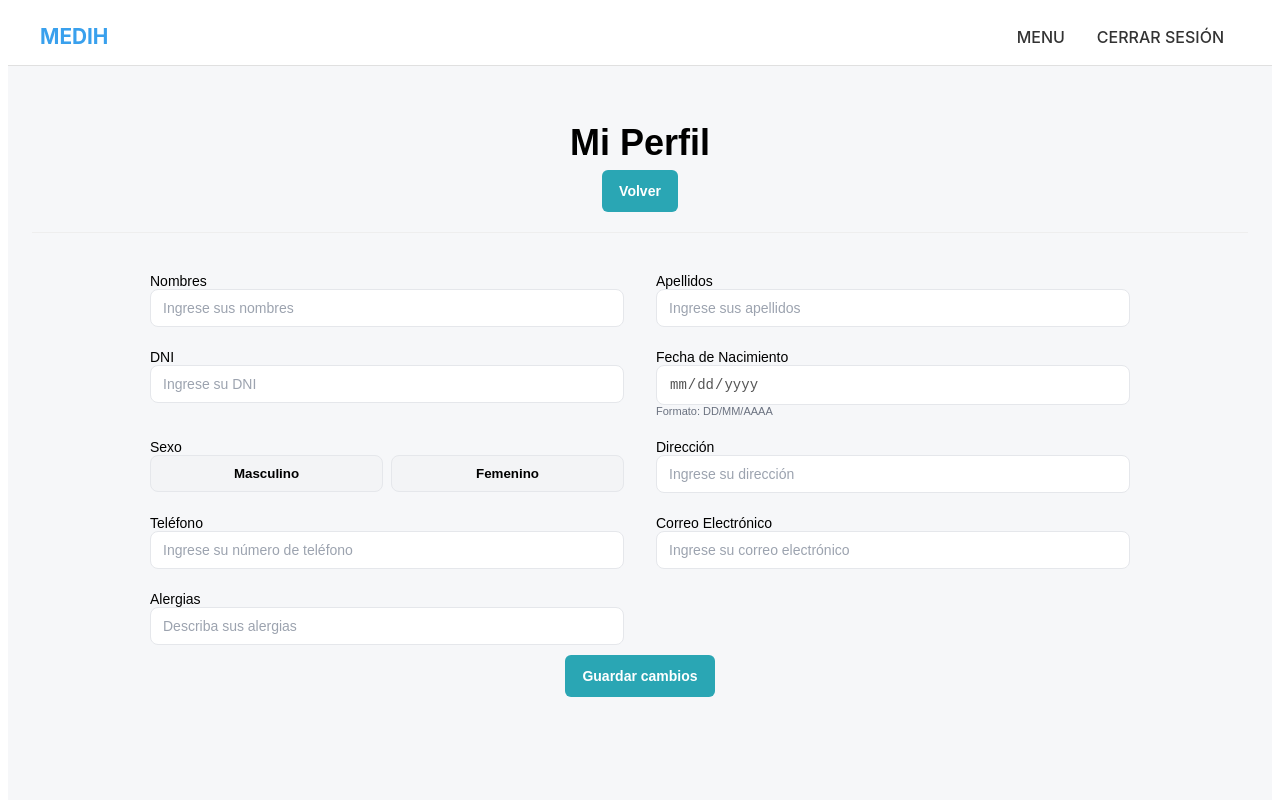
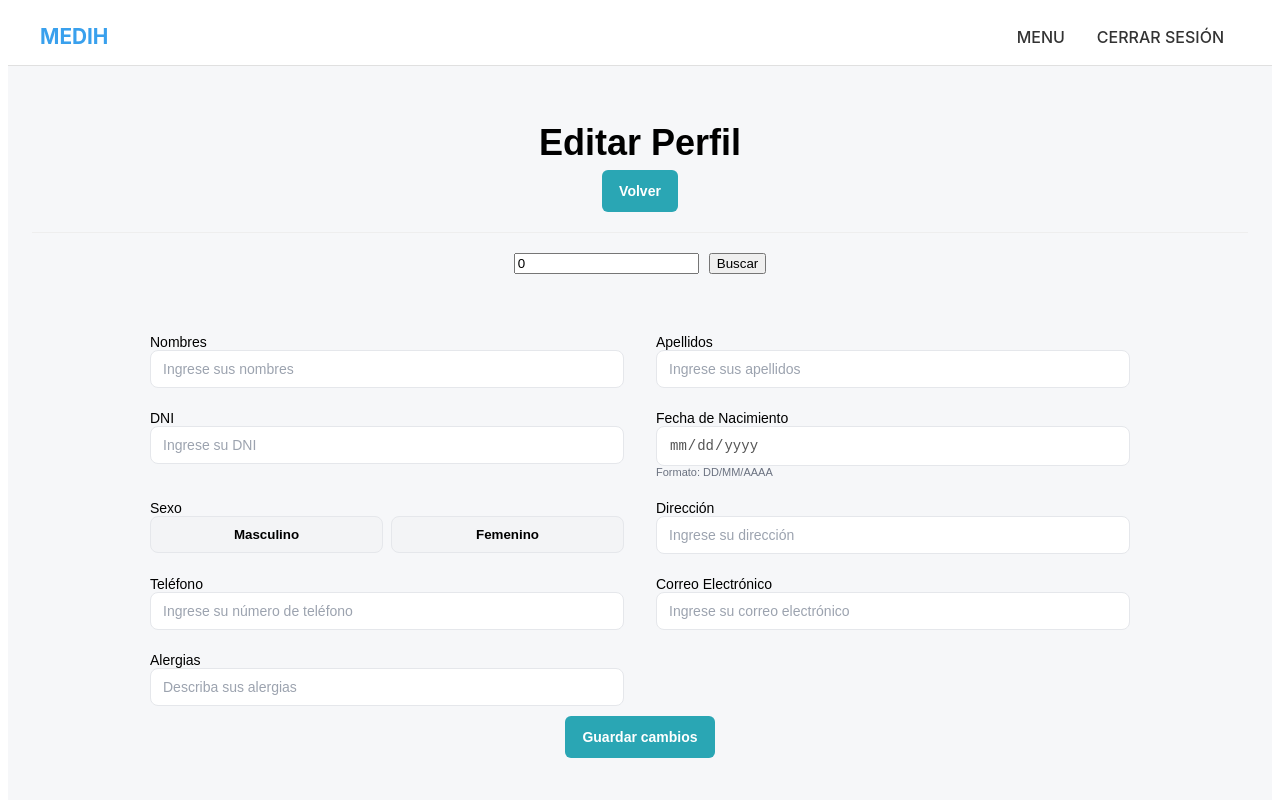
Before and after one commit to flzuazo/Frontend-G1-Arqui-Web, an Angular app: page /editar-perfil-paciente in a window 1280 px wide. Shown: the top 800 px of the page. Built offline with nearby package versions, Linux system fonts and the light colour scheme; no server answers.

Commit message:
agregar alergias  (#41)
* HU10:Editar perfil paciente(unido al backend)

* Editar perfil paciente y alergias

* Editar perfil paciente y alergias

```diff
--- a/src/app/components/editar-perfil-paciente/editar-perfil-paciente.css
+++ b/src/app/components/editar-perfil-paciente/editar-perfil-paciente.css
@@ -15,6 +15,24 @@
   font-family: Arial, serif;
   font-size: 14px;
 }
+.buscar-wrapper {
+  width: 100%;
+  display: flex;
+  justify-content: center;
+  align-items: center;
+  margin: 20px 0;
+  gap: 10px;
+}
+.buscar-container input {
+  padding: 8px;
+  width: 220px;
+}
+
+.buscar-container button {
+  padding: 8px 16px;
+  cursor: pointer;
+}
+
 
 
 
@@ -42,7 +60,7 @@
 .wrapper { padding:56px 24px 96px; }
 
 
-/* título y subtítulo */
+
 .title{
   margin:0 0 6px 0;
   font-size: clamp(22px, 3.2vw, 36px);
--- a/src/app/components/editar-perfil-paciente/editar-perfil-paciente.html
+++ b/src/app/components/editar-perfil-paciente/editar-perfil-paciente.html
@@ -1,6 +1,6 @@
 <main class="wrapper">
   <section class="title card">
-    <h1 class="title" >Mi Perfil</h1>
+    <h1 class="title" >Editar Perfil</h1>
   </section>
 
   <div class="center-btn">
@@ -8,6 +8,11 @@
   </div>
 
   <div class="divider"></div>
+  <div class="buscar-wrapper">
+    <input type="number" [(ngModel)]="idBusqueda" placeholder="Ingresa el ID del paciente">
+    <button (click)="buscarPaciente()">Buscar</button>
+  </div>
+
 
   <section class="form-wrap">
     <form [formGroup]="form" (ngSubmit)="submit()">
--- a/src/app/components/editar-perfil-paciente/editar-perfil-paciente.ts
+++ b/src/app/components/editar-perfil-paciente/editar-perfil-paciente.ts
@@ -1,65 +1,86 @@
 import { Component, OnInit } from '@angular/core';
 import { CommonModule } from '@angular/common';
 import { FormBuilder, FormGroup, ReactiveFormsModule, Validators } from '@angular/forms';
+import { FormsModule } from '@angular/forms';
 import { EditarPacienteService } from '../../services/editar-paciente.service';
 import { Paciente, PacienteUpdateDTO } from '../../model/paciente';
-import {RouterModule} from '@angular/router';
+import { RouterModule } from '@angular/router';
 
 @Component({
   selector: 'app-editar-perfil-paciente',
   standalone: true,
-  imports: [CommonModule, ReactiveFormsModule, RouterModule],
+  imports: [CommonModule, ReactiveFormsModule, RouterModule, FormsModule],
   templateUrl: './editar-perfil-paciente.html',
   styleUrls: ['./editar-perfil-paciente.css']
 })
 export class EditarPerfilPaciente implements OnInit {
+
   form: FormGroup;
   loading = false;
 
+  idBusqueda: number = 0;
+
+  pacienteId: number = 0;
+
   constructor(private fb: FormBuilder, private svc: EditarPacienteService) {
+
     this.form = this.fb.group({
       nombres:         [{ value: '', disabled: true }, [Validators.required, Validators.minLength(2)]],
       apellidos:       [{ value: '', disabled: true }, [Validators.required, Validators.minLength(2)]],
       dni:             [{ value: '', disabled: true }],
       fechaNacimiento: [{ value: '', disabled: true }, Validators.required],
       sexo:            [{ value: 'M', disabled: true }, Validators.required],
-      tipoSangre:      [{ value: '', disabled: true }],   // <- añadido, solo lectura
+      tipoSangre:      [{ value: '', disabled: true }],
       direccion:       [''],
       telefono:        ['', [Validators.required, Validators.pattern(/^[0-9()+\s-]{6,}$/)]],
       correo:          ['', [Validators.required, Validators.email]],
-      alergias:        [{ value: '', disabled: true }]    // <- solo lectura
+      alergias:        [ '']
     });
-
   }
 
   ngOnInit(): void {
-    const idPaciente = 1; //Number(localStorage.getItem('idPaciente') ?? 1);
-    this.svc.obtenerPaciente(idPaciente).subscribe({
+
+  }
+  buscarPaciente() {
+
+    if (!this.idBusqueda || this.idBusqueda <= 0) {
+      alert('Ingrese un ID válido');
+      return;
+    }
+
+    this.loading = true;
+
+    this.svc.obtenerPaciente(this.idBusqueda).subscribe({
       next: (p: Paciente) => {
-        // Normaliza fecha a YYYY-MM-DD por si llega con hora
+        this.loading = false;
+        this.pacienteId = p.idPaciente!;
+
         const fecha = (p.fechaNacimiento || '').slice(0, 10);
+
         this.form.patchValue({
           nombres: p.nombres,
           apellidos: p.apellidos,
           dni: p.dni,
           fechaNacimiento: fecha,
-          sexo: (p.sexo as any) || 'M',
+          sexo: p.sexo || 'M',
           direccion: p.direccion ?? '',
           telefono: p.telefono ?? '',
-          correo: p.email ?? '',          // <- email backend → correo UI
+          correo: p.email ?? '',
           alergias: p.alergias ?? ''
         });
       },
-      error: (e) => this.alertError(e, 'No se pudo cargar el paciente')
+      error: (e) => {
+        this.loading = false;
+        this.alertError(e, 'No se encontró el paciente');
+      }
     });
   }
 
   setSexo(v: 'M'|'F') {
     const c = this.form.get('sexo');
-    if (!c || c.disabled) return;   // ← no permitir cambios
+    if (!c || c.disabled) return;
     c.setValue(v);
   }
-
 
   private normalizeDate(d: string): string {
     if (!d) return '';
@@ -72,23 +93,35 @@ export class EditarPerfilPaciente implements OnInit {
       nombres: v.nombres.trim(),
       apellidos: v.apellidos.trim(),
       fechaNacimiento: this.normalizeDate(v.fechaNacimiento),
-      sexo: v.sexo,                       // si tu DTO no acepta 'O', valida aquí
+      sexo: v.sexo,
       direccion: v.direccion?.trim() || '',
       telefono: v.telefono?.trim() || '',
-      email: v.correo?.trim(),            // <- mapeo correo UI → email backend
+      email: v.correo?.trim(),
       alergias: v.alergias?.trim() || ''
     };
   }
 
   submit(): void {
+
+    if (!this.pacienteId) {
+      alert("Primero busque un paciente por ID.");
+      return;
+    }
+
     if (this.form.invalid || this.loading) return;
-    const idPaciente = 1;//Number(localStorage.getItem('idPaciente') ?? 1);
+
     const payload = this.buildPayload();
     this.loading = true;
 
-    this.svc.actualizarPaciente(idPaciente, payload).subscribe({
-      next: () => { this.loading = false; alert('Perfil actualizado correctamente'); },
-      error: (e) => { this.loading = false; this.alertError(e, 'Error al actualizar el perfil'); }
+    this.svc.actualizarPaciente(this.pacienteId, payload).subscribe({
+      next: () => {
+        this.loading = false;
+        alert('Perfil actualizado correctamente');
+      },
+      error: (e) => {
+        this.loading = false;
+        this.alertError(e, 'Error al actualizar el perfil');
+      }
     });
   }
 
--- a/src/app/model/paciente.ts
+++ b/src/app/model/paciente.ts
@@ -13,7 +13,6 @@ export interface Paciente {
   alergias?: string;
   antecedentes?: string;
 }
-
 export interface PacienteUpdateDTO {
   nombres: string;
   apellidos: string;
```
Also changed, not shown: src/app/services/editar-paciente.service.ts (line endings or trailing spaces).
